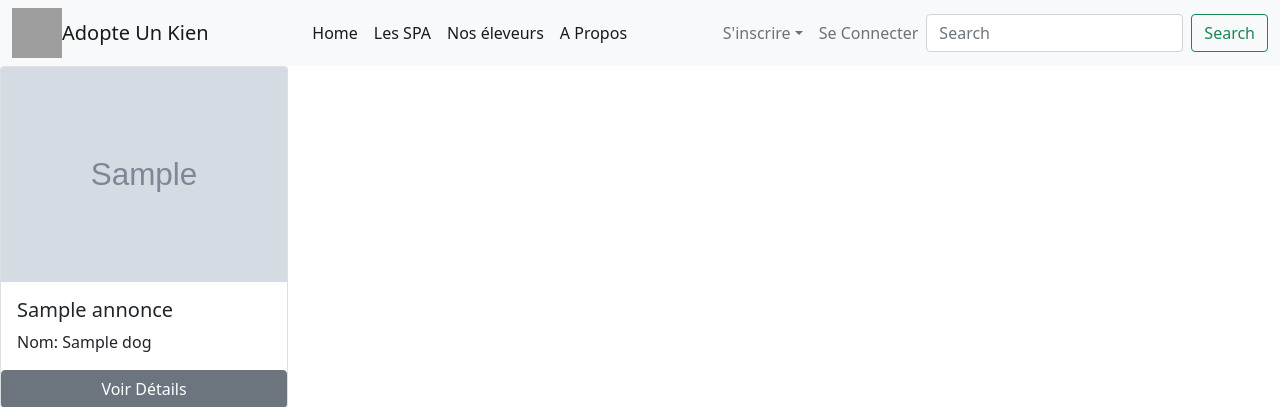
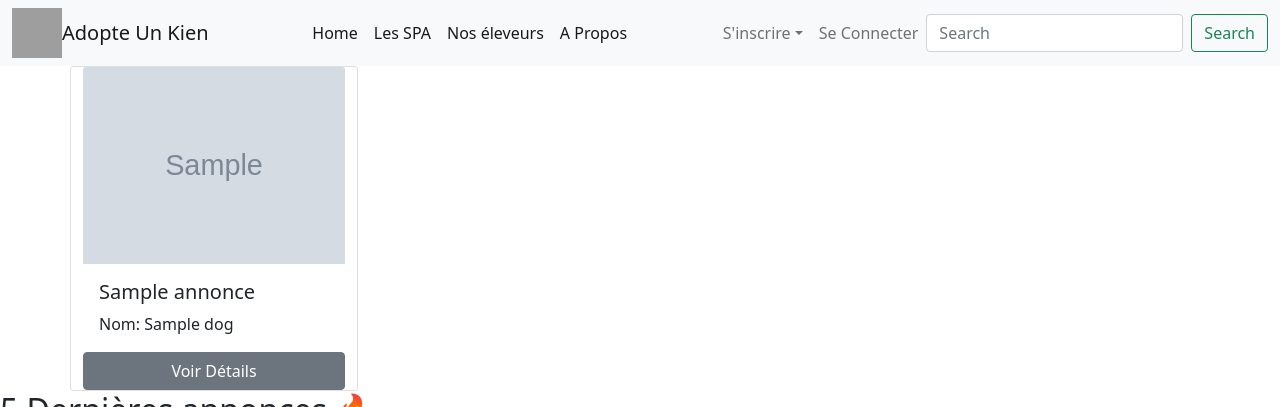
Before and after one commit to TMolinas/adopte-un-kien, a PHP site: template templates/adopt_dog/home.html.twig in a window 1280 px wide. Shown: the top 407 px of the page. Run offline with PHP 8.4, Linux system fonts and the light colour scheme; the template is opened without the code that fills it: most values are stand-ins (such as "Sample title", 1, 10 or a date in 2020); grey boxes marked "Sample" are stand-in pictures; some libraries are stand-ins or nearby versions; grey boxes are pictures that could not be loaded.

Commit message:
peaufinage du front

```diff
--- a/templates/adopt_dog/home.html.twig
+++ b/templates/adopt_dog/home.html.twig
@@ -1,7 +1,12 @@
 {% extends 'base.html.twig' %}
 
 {%  block body %}
+
+    <div class="container">
+        <div class="row d-flex justify-content-between">
+
             {% for annonce in annonces %}
+
                 <div class="card" style="max-width: 18rem;">
                     {% if annonce.firstPhoto %}
                         <img src="{{ annonce.firstPhoto.imgUrl }}" class="card-img-top" alt="...">
@@ -16,6 +21,13 @@
                 </div>
 
             {% endfor %}
+
+        </div>
+
+    </div>
+
+
+
     {{ knp_pagination_render(annonces) }}
 
         <h2>5 Dernières annonces 🔥</h2>
```
Lines whose indentation alone changed are shown as unchanged.
